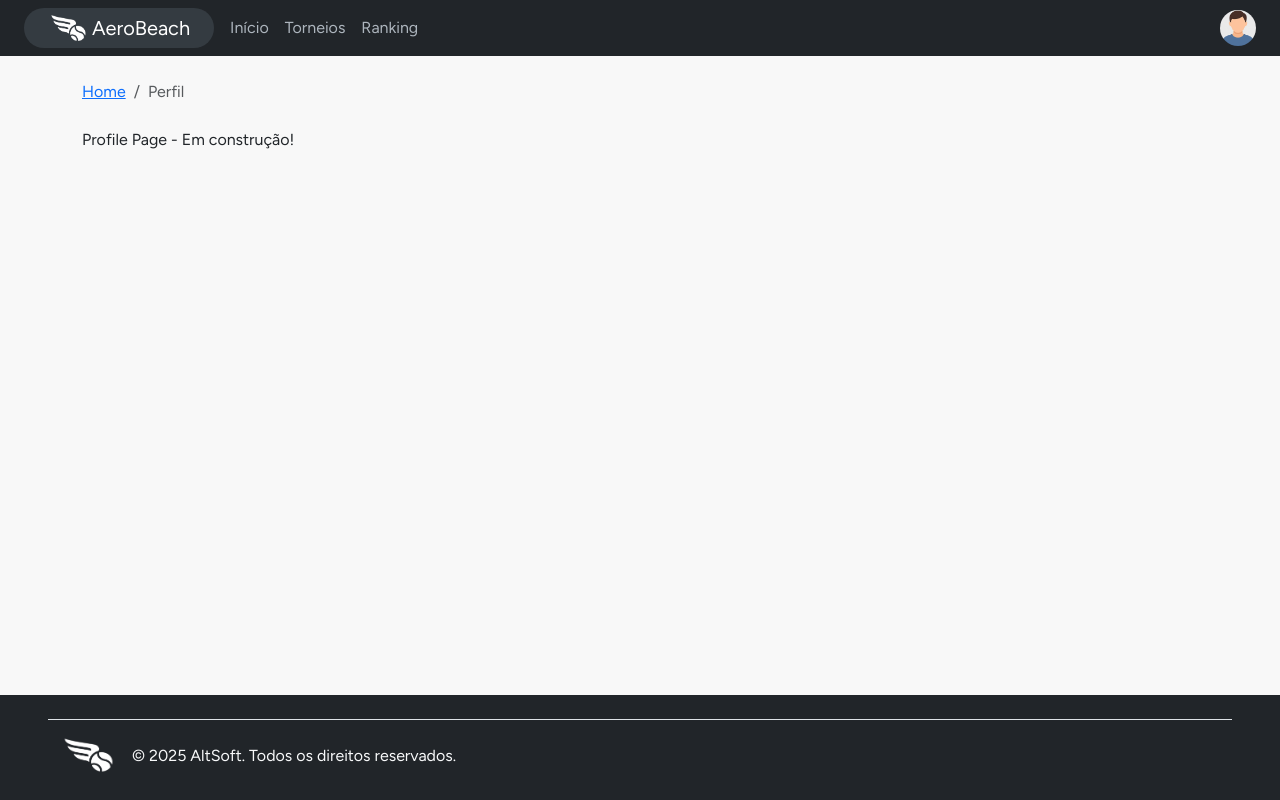
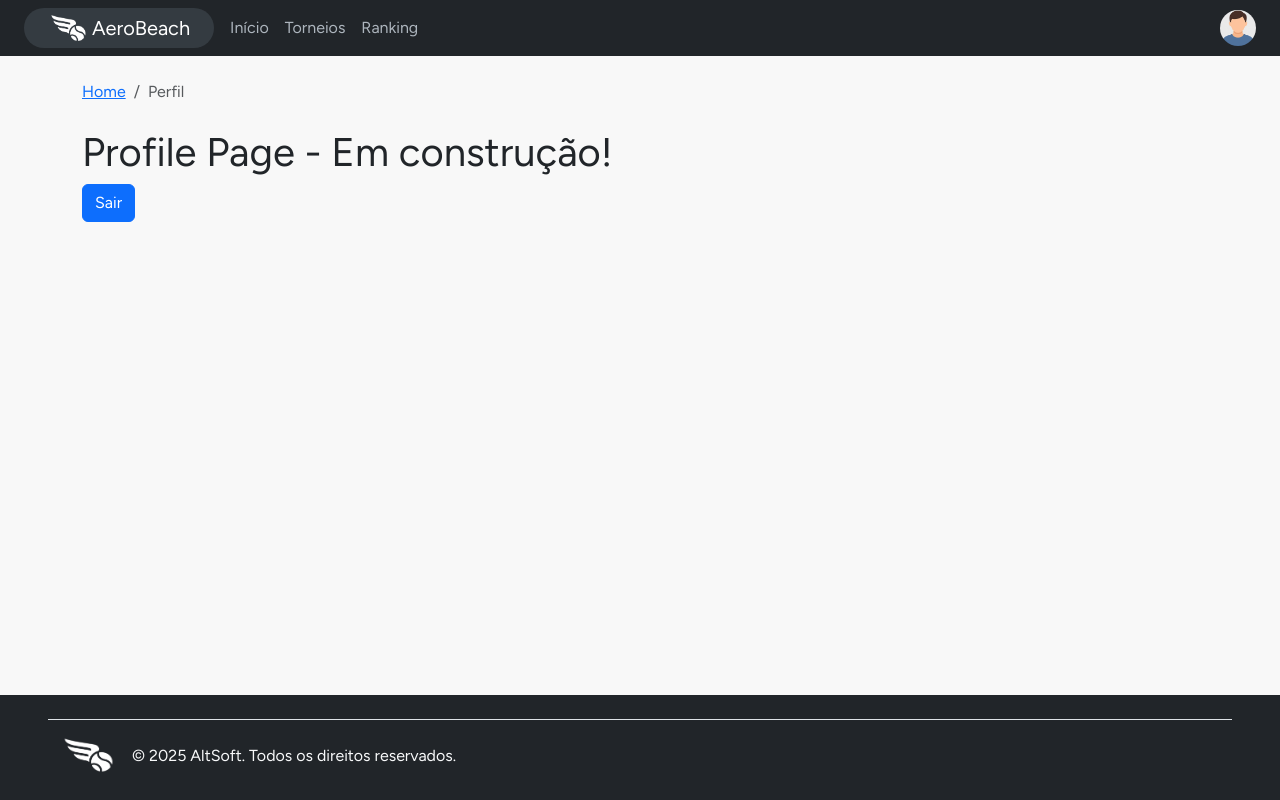
Before and after one commit to leandro-costa-oliveira/aero-beach, a React (Vite) app in the folder frontend/: page /perfil in a window 1280 px wide. Built offline with nearby package versions, Linux system fonts and the light colour scheme; sample sign-in values are in the browser's storage.

Commit message:
feat: session is recovered on loading

```diff
--- a/frontend/src/App.tsx
+++ b/frontend/src/App.tsx
@@ -10,6 +10,7 @@ import { Profile } from "./pages/Profile";
 import { Ranking } from "./pages/Ranking";
 import { TorneioDetalhesPage } from "./pages/TorneioDetalhesPage";
 import { TorneiosPage } from "./pages/TorneiosPage";
+import { ProtectedRoute } from "./components/ProtectedRoute/ProtectedRoute";
 
 export default function App() {
   return (
@@ -32,7 +33,12 @@ export default function App() {
                 element={<Navigate to="/ranking" replace />}
               />
 
-              <Route path="/perfil" element={<Profile />} />
+              <Route path="/perfil" element={
+              <ProtectedRoute>
+              <Profile />
+              </ProtectedRoute>
+              }
+              />
               <Route
                 path="/profile"
                 element={<Navigate to="/perfil" replace />}
--- /dev/null
+++ b/frontend/src/components/ProtectedRoute/ProtectedRoute.tsx
@@ -0,0 +1,17 @@
+import { useContext, type ReactNode } from "react";
+import { Navigate } from "react-router-dom";
+import { AuthContext } from "../../Context/AuthContext";
+
+interface ProtectedRouteProps {
+  children: ReactNode;
+}
+
+export function ProtectedRoute({ children }: ProtectedRouteProps) {
+  const { accessToken } = useContext(AuthContext);
+
+  if (!accessToken) {
+    return <Navigate to="/login" replace />;
+  }
+
+  return <>{children}</>;
+}
--- a/frontend/src/pages/Login.tsx
+++ b/frontend/src/pages/Login.tsx
@@ -1,5 +1,5 @@
 import { useContext, useState, type FormEvent } from "react";
-import { Link } from "react-router-dom";
+import { Link, Navigate } from "react-router-dom";
 import { Alert, Button, Card, Container, Form } from "react-bootstrap";
 import { useEfetuarLogin } from "../hooks/useEfetuarLogin";
 import { AuthContext } from "../Context/AuthContext";
@@ -15,28 +15,13 @@ export function Login() {
     await mutateAsync({ email, password });
   }
 
+  if (accessToken) {
+    return <Navigate to="/perfil" replace />;
+  }
+
   return (
     <Container className="py-5 d-flex justify-content-center">
       <Card className="p-4 shadow-sm w-100" style={{ maxWidth: "560px" }}>
-        {accessToken ? (
-          <>
-            <h1 className="h3 mb-3">Login bem sucedido</h1>
-            <p className="text-muted mb-4">
-              Você já pode acessar a área autenticada.
-            </p>
-
-            <div className="d-flex gap-2">
-              <Link to="/" className="btn btn-primary">
-                Voltar para home
-              </Link>
-
-              <Link to="/perfil" className="btn btn-outline-secondary">
-                Ir para perfil
-              </Link>
-            </div>
-          </>
-        ) : (
-          <>
         <h1 className="h3 mb-3">Login</h1>
         <p className="text-muted mb-4">
           Entre com seu e-mail e senha para continuar.
@@ -80,8 +65,6 @@ export function Login() {
             </Link>
           </div>
         </Form>
-          </>
-        )}
       </Card>
     </Container>
   );
--- a/frontend/src/pages/Profile.tsx
+++ b/frontend/src/pages/Profile.tsx
@@ -1,3 +1,24 @@
+import { useContext } from "react";
+import { useNavigate } from "react-router-dom";
+import { Button } from "react-bootstrap";
+import { AuthContext } from "../Context/AuthContext";
+
 export const Profile = () => {
-  return (<text>Profile Page - Em construção!</text>);
-}
+  const { setAccessToken } = useContext(AuthContext);
+  const navigate = useNavigate();
+
+  function handleLogout() {
+    setAccessToken(null);
+    navigate("/login");
+  }
+
+  return (
+    <>
+      <h1>Profile Page - Em construção!</h1>
+
+      <Button onClick={handleLogout}>
+        Sair
+      </Button>
+    </>
+  );
+};
```
Lines whose indentation alone changed are shown as unchanged.
